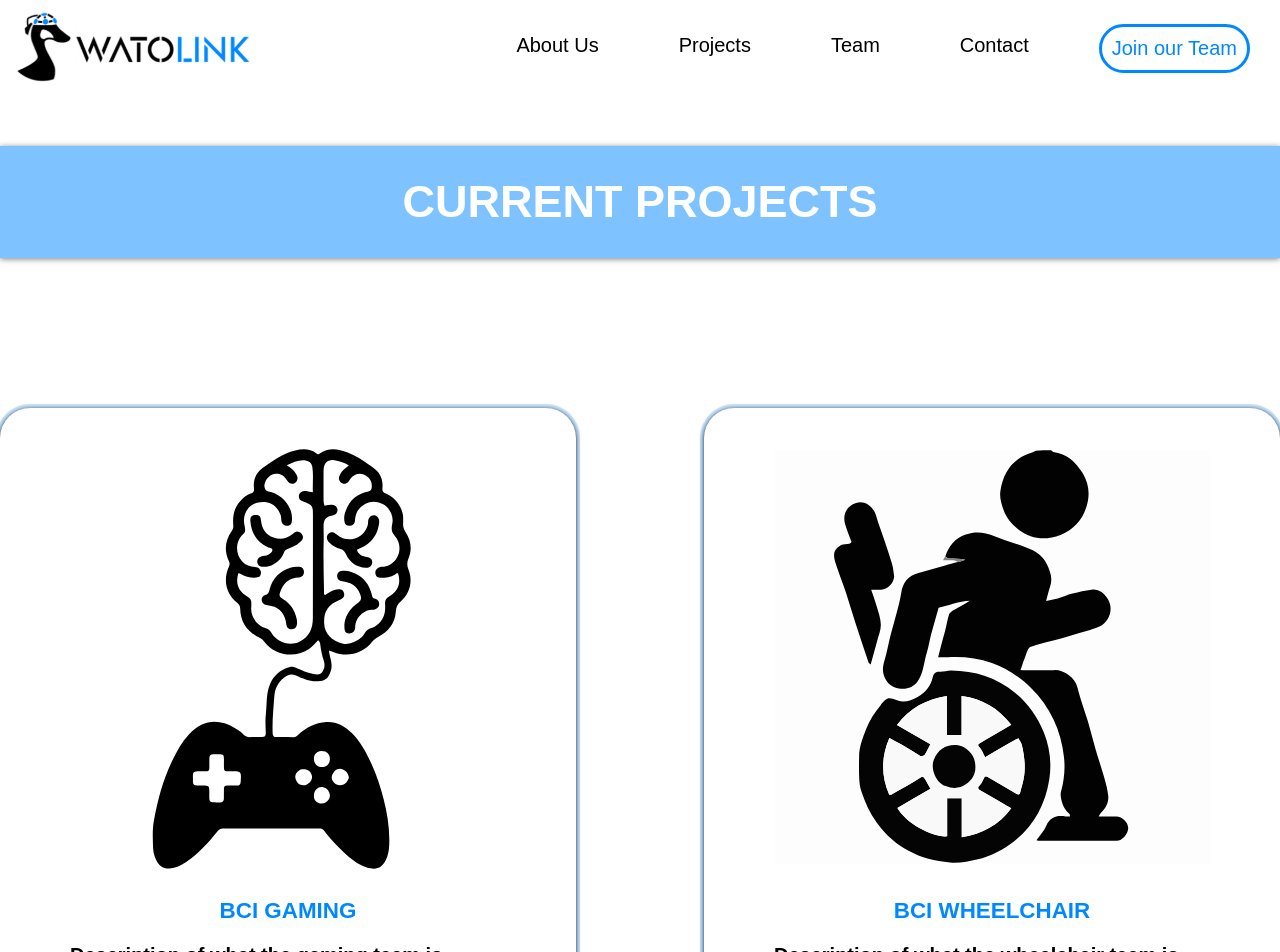
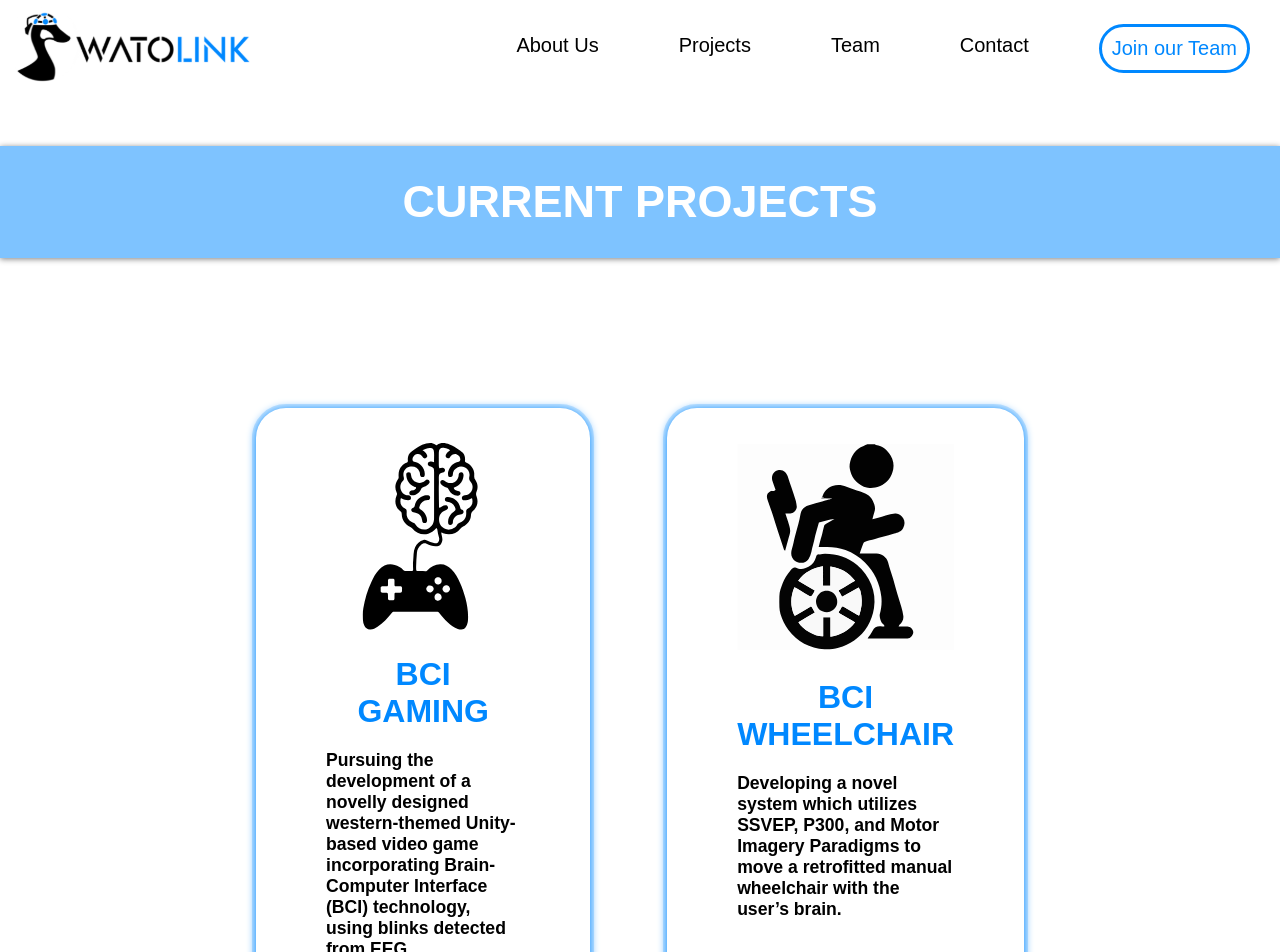
Before and after one commit to WATOLINK/main-website, a Next.js app: page /projects in a window 1280 px wide. Shown: the top 952 px of the page. Built offline with nearby package versions, Linux system fonts and the light colour scheme.

Commit message:
Updated projects page cards

```diff
--- a/constants/projects/projectinfo.js
+++ b/constants/projects/projectinfo.js
@@ -4,12 +4,12 @@ import bci_gaming from '../../public/project_icons/bci_gaming_img.svg'
 const PROJECTS = [
     {
         name: 'BCI GAMING',
-        description: 'Description of what the gaming team is doing.',
+        description: 'Pursuing the development of a novelly designed western-themed Unity-based video game incorporating Brain-Computer Interface (BCI) technology, using blinks detected from EEG.',
         icon: bci_gaming
     },
     {
         name: 'BCI WHEELCHAIR',
-        description: 'Description of what the wheelchair team is doing.',
+        description: "Developing a novel system which utilizes SSVEP, P300, and Motor Imagery Paradigms to move a retrofitted manual wheelchair with the user’s brain.",
         icon: bci_wheelchair
     }
 ]
--- a/pages/projects.js
+++ b/pages/projects.js
@@ -37,17 +37,20 @@ const BottomText = styled.div`
 `
 
 const StyledCardDiv = styled.div`
-    width: fit;
+    width: 50%;
     border-radius: 30px;
     outline: rgb(0, 136, 254, 0.2) solid 4px;
-    box-shadow: 0px 1px 5px black;
+    box-shadow: 0px 1px 10px ${({ theme }) => theme.colors.blue};
     padding: 30px 70px;
+    padding-bottom: 50px;
 `
 
 const ProjectCardContainer = styled.div`
     display: flex;
     gap: 10%;
     margin: 100px auto;
+    max-width: 60%;
+    justify-items: space-between;
 `
 
 const ProjectCardTitle = styled.div`
@@ -55,11 +58,12 @@ const ProjectCardTitle = styled.div`
     font: ${({ theme }) => theme.fonts.heading};
     text-align: center;
     margin: 20px 0;
-    font-size: 1.4em;
+    font-size: 2em;
 `
 
 const ProjectCardDescription = styled.div`
     font: ${({ theme }) => theme.fonts.small20bold};
+    font-size: 1.1em;
 `
 
 const ProjectVideoTitle = styled.div`
@@ -83,6 +87,11 @@ const ProjectVideoCaption = styled.div`
     padding: 0 150px;
 `
 
+const ImageContainerLogo = styled.div`
+    width: fit;
+    margin: 0 auto;
+`
+
 export default function Projects() {
     return (
         <>
@@ -104,12 +113,14 @@ export default function Projects() {
                 <ProjectCardContainer>
                     {PROJECTS.map((project) => (
                         <StyledCardDiv key={project.name} color={'white'}>
+                            <ImageContainerLogo>
                                 <Image
                                     alt={project.name}
                                     src={project.icon}
                                     width={500}
                                     height={500}
                                 />
+                            </ImageContainerLogo>
                             <ProjectCardTitle>{project.name}</ProjectCardTitle>
                             <ProjectCardDescription>
                                 {project.description}
@@ -142,7 +153,12 @@ export default function Projects() {
                     hour live consultation with Branch Out&apos;s Director of
                     Research about product commercialization
                 </ProjectVideoCaption>
-                <Image alt="neruotechx icon" width={400} height={150} src={"/icons/NeuroTechX.svg"} />
+                <Image
+                    alt="neruotechx icon"
+                    width={400}
+                    height={150}
+                    src={'/icons/NeuroTechX.svg'}
+                />
             </Container>
         </>
     )
```
Also changed, not shown: public/project_icons/bci_wheelchair_img_revamp.svg (added). Lines whose indentation alone changed are shown as unchanged.
